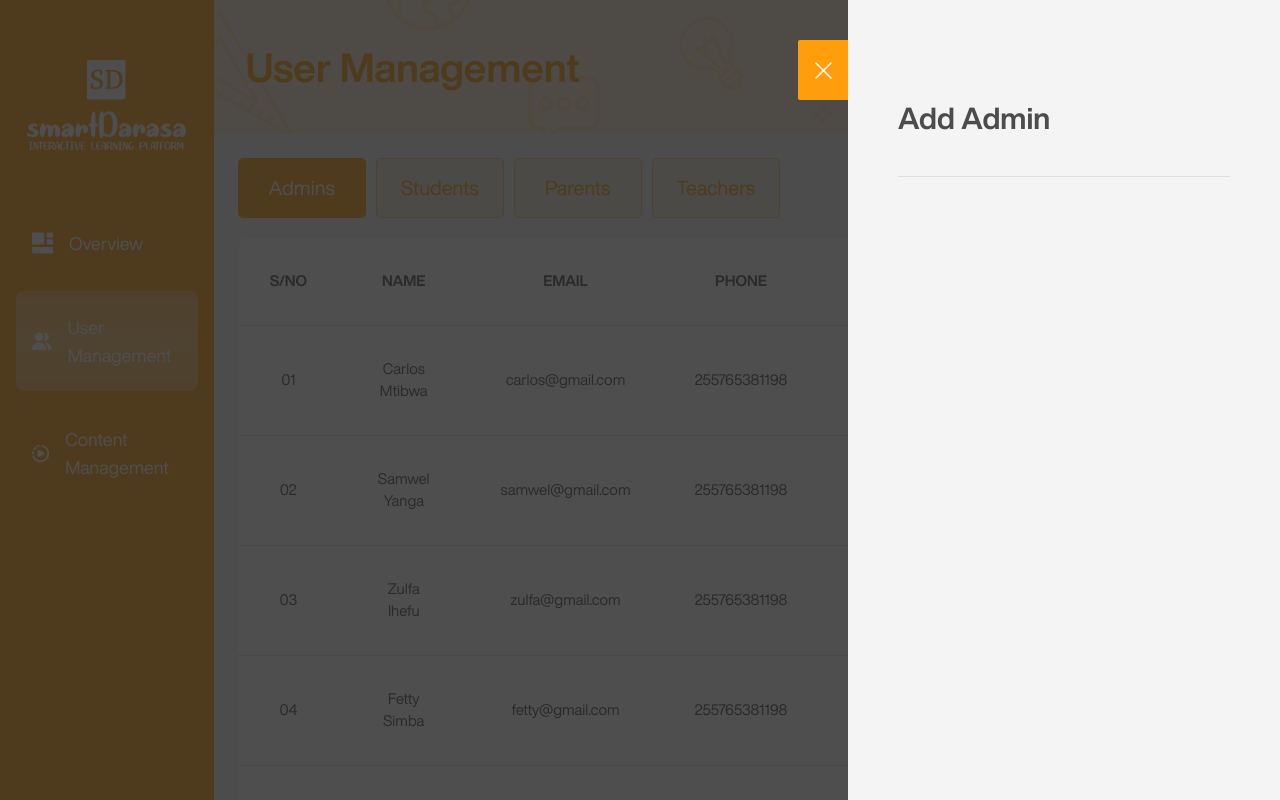
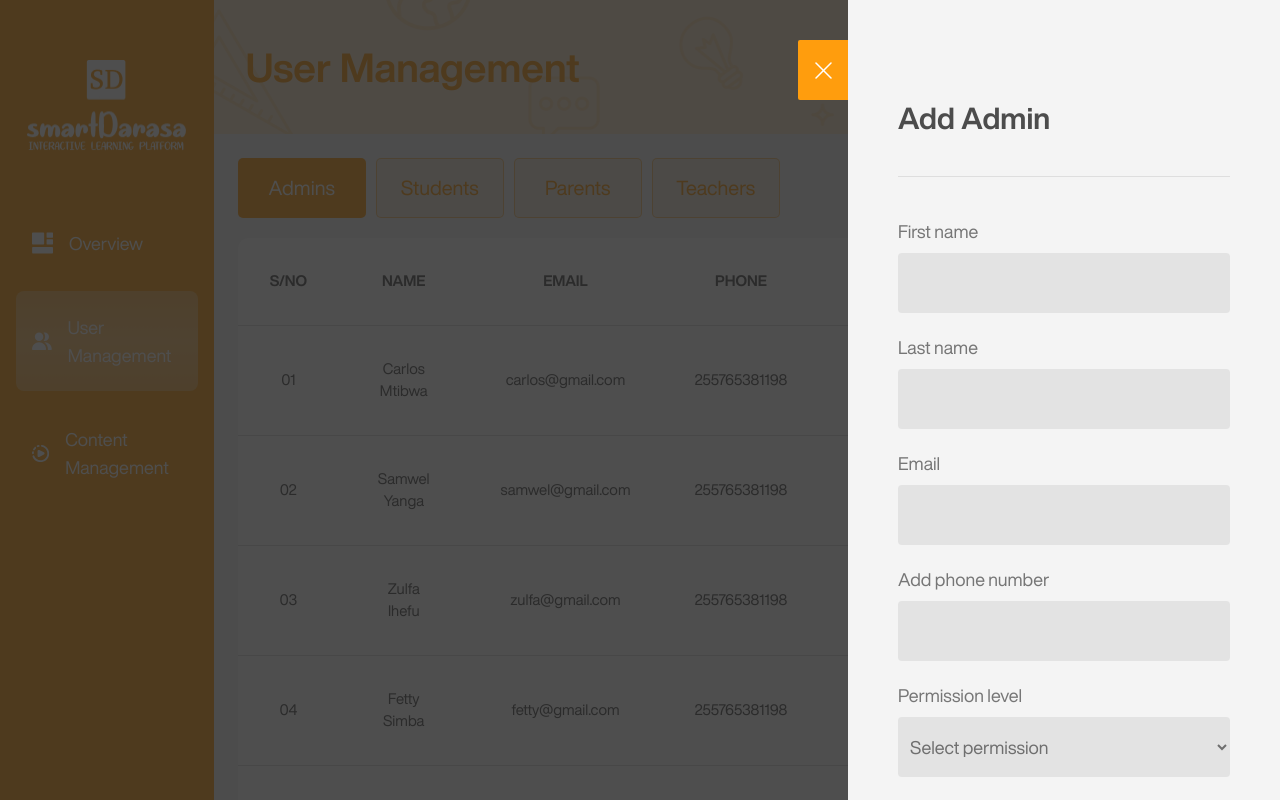
Before and after one commit to vaylette/SDAdmin, a Next.js app: page /dashboard/user-management in a window 1280 px wide. Both pictures are taken after a click on the button "Add Admin +". Shown: the top 800 px of the page. Built offline with nearby package versions, Linux system fonts and the light colour scheme.

Commit message:
Created the add admin form

```diff
--- a/app/dashboard/user-management/page.tsx
+++ b/app/dashboard/user-management/page.tsx
@@ -292,7 +292,7 @@ export default function UserManagement() {
           </div>
         </div>
       </div>
-      <div className={`${modal.create || modal.edit ? 'fixed inset-0 bg-black-100 bg-blend-multiply z-50 justify-end' : 'hidden'}`}>
+      <div className={`${modal.create || modal.edit ? 'absolute min-h-screen inset-0 bg-black-100 bg-blend-multiply z-50 justify-end' : 'hidden'}`}>
         <div className='w-full h-full flex justify-end'>
           <div className='block bg-white-100 w-[432px] h-full relative pt-[100px] px-[50px]'>
             <div className='absolute top-10 -left-[50px]'>
@@ -306,6 +306,33 @@ export default function UserManagement() {
             <div className='flex flex-col gap-10'>
                 <h6 className='text-black-100 text-3xl font-bold'>Add Admin</h6>
                 <div className='w-full h-[1px] bg-black-200'></div>
+                <form className='flex flex-col gap-5 text-lg text-black-400 pb-[92px]'>
+                  <div className='flex flex-col gap-2'>
+                    <label className=''>First name</label>
+                    <input type='text' className='w-full bg-black-500 rounded-[4px] h-[60px] text-black-400 px-2 focus:outline-none focus:ring-0' />
+                  </div>
+                  <div className='flex flex-col gap-2'>
+                    <label className=''>Last name</label>
+                    <input type='text' className='w-full bg-black-500 rounded-[4px] h-[60px] text-black-400 px-2 focus:outline-none focus:ring-0' />
+                  </div>
+                  <div className='flex flex-col gap-2'>
+                    <label className=''>Email</label>
+                    <input type='email' className='w-full bg-black-500 rounded-[4px] h-[60px] text-black-400 px-2 focus:outline-none focus:ring-0' />
+                  </div>
+                  <div className='flex flex-col gap-2'>
+                    <label className=''>Add phone number</label>
+                    <input type='phone' className='w-full bg-black-500 rounded-[4px] h-[60px] text-black-400 px-2 focus:outline-none focus:ring-0' />
+                  </div>
+                  <div className='flex flex-col gap-2'>
+                    <label className=''>Permission level</label>
+                    <select className='w-full bg-black-500 rounded-[4px] h-[60px] text-black-400 px-2 focus:outline-none focus:ring-0'>
+                      <option selected disabled>Select permission</option>
+                      <option>Level 1 (Content upload)</option>
+                      <option>Level 2 (Content download)</option>
+                    </select>
+                  </div>
+                  <button className='w-full h-[60px] rounded-[30px] bg-orange-default flex items-center justify-center mt-[89px] text-white-default font-medium text-xl'>Confirm</button>
+                </form>
             </div>
           </div>
         </div>
```
